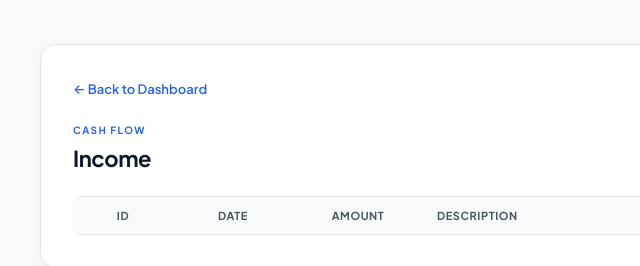
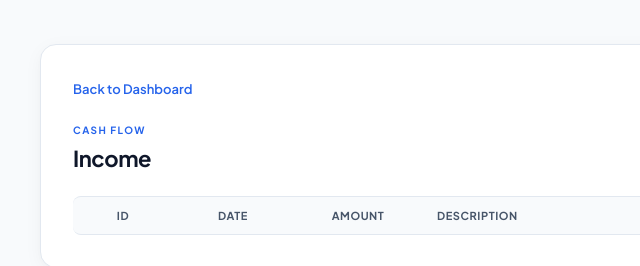
Before and after one commit to azka-style-css/web-finance, a website: page public/html/pemasukan.html in a window 1280 px wide. Shown: the top 266 px of the page, 0-640 px from the left. Drawn offline with Linux system fonts and the light colour scheme; no server answers.

Commit message:
style: delete <- in ui

```diff
--- a/public/html/pemasukan.html
+++ b/public/html/pemasukan.html
@@ -8,7 +8,7 @@
 </head>
 <body>
 <div class="container">
-    <a href="/html/dashboard.html" class="back-btn">← Back to Dashboard</a>
+    <a href="/html/dashboard.html" class="back-btn">Back to Dashboard</a>
     <div class="page-header">
         <div><span class="eyebrow">CASH FLOW</span><h1>Income</h1></div>
         <button class="btn-add" onclick="showAddForm()">+ Add income</button>
```
Also changed, not shown: public/html/pengeluaran.html (+1 -1 lines).
